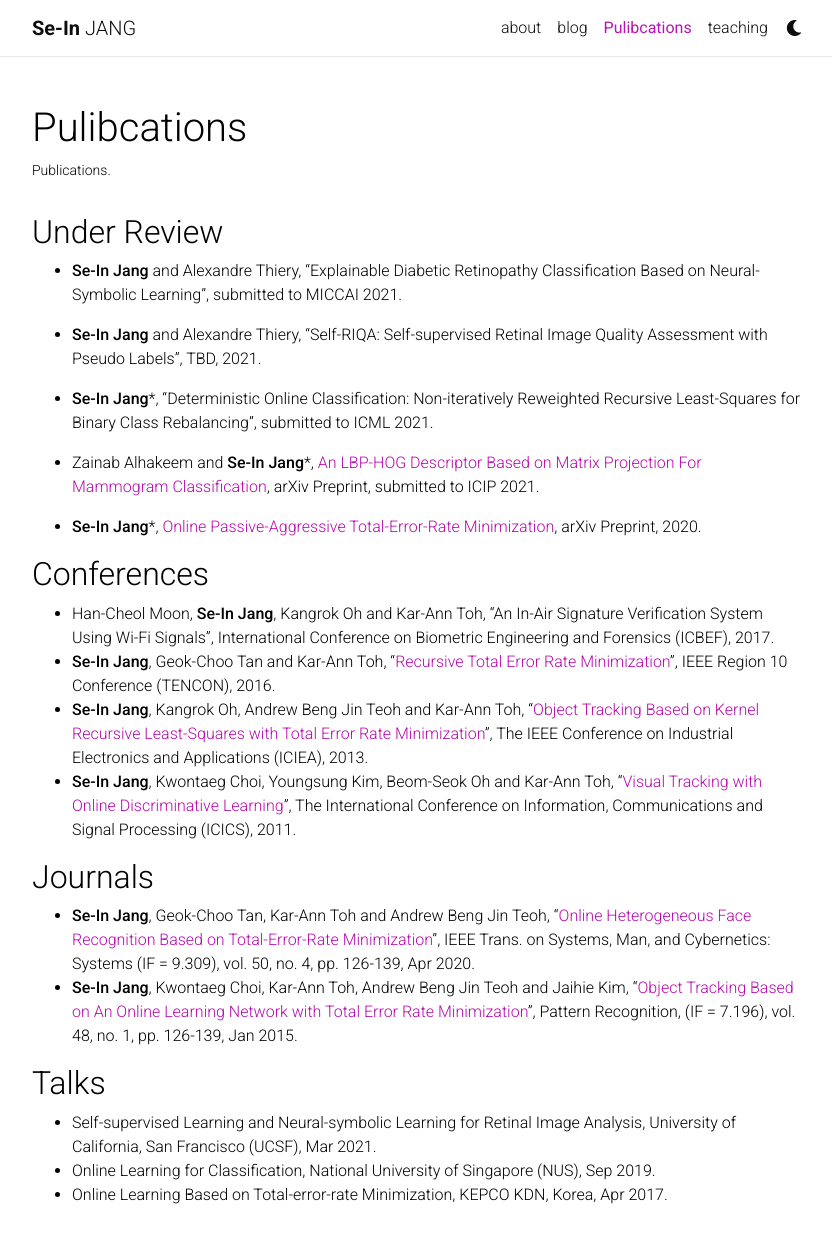
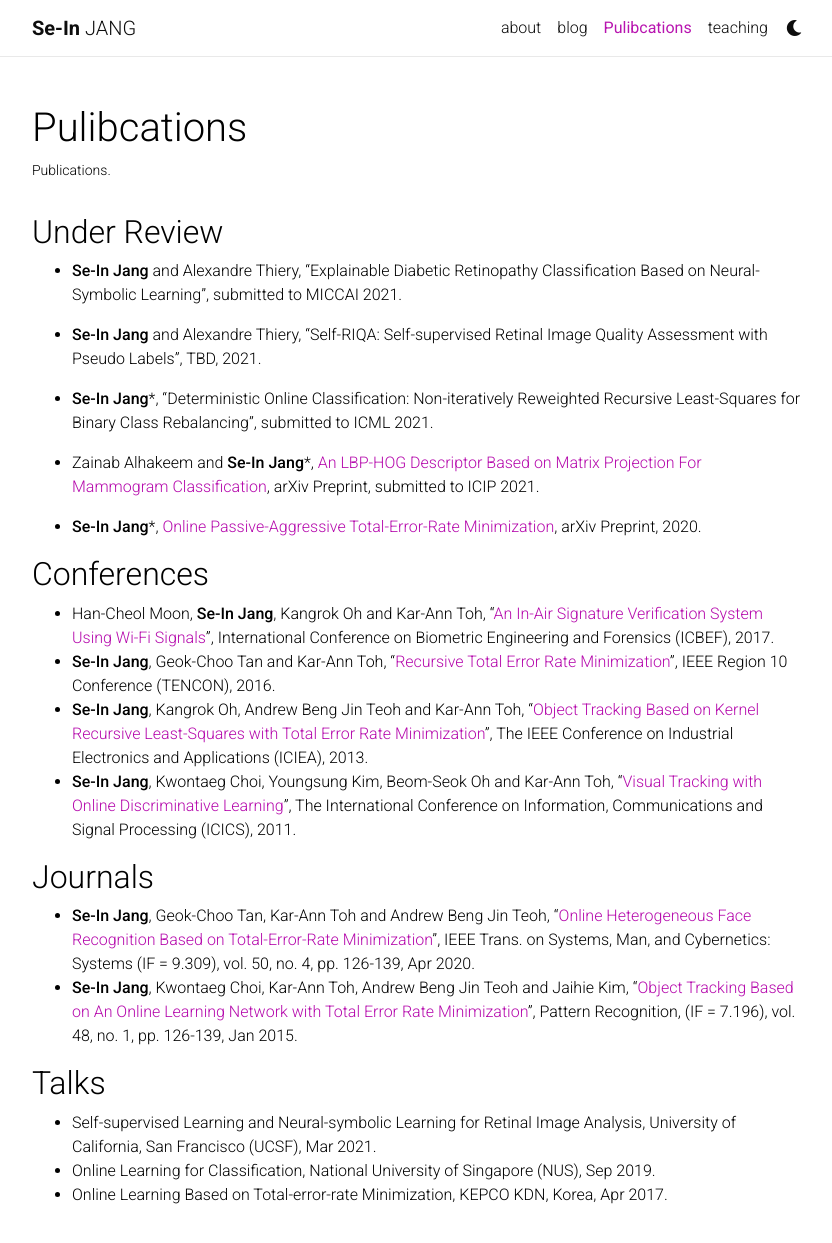
Before and after one commit to sijang/sijang.github.io, a Jekyll site: the page built from _pages/publications.md, in a window 1280 px wide and 1293 px high. Shown: the top 1243 px of the window, without its empty margins (223-1055 px from the left). Built offline with Jekyll 4.4.1, drawn with Linux system fonts in a browser that asks for light colours; nearby versions of some CDN libraries; a style sheet for code colours, icons or effects is not loaded; part of the change alters nothing that is shown.

```diff
--- a/_pages/publications.md
+++ b/_pages/publications.md
@@ -21,7 +21,7 @@ nav: true
 
 
 ## Conferences
-- Han-Cheol Moon, **Se-In Jang**, Kangrok Oh and Kar-Ann Toh, "An In-Air Signature Verification System Using Wi-Fi Signals", International Conference on Biometric Engineering and Forensics (ICBEF), 2017.
+- Han-Cheol Moon, **Se-In Jang**, Kangrok Oh and Kar-Ann Toh, "[An In-Air Signature Verification System Using Wi-Fi Signals](https://doi.org/10.1145/3168776.3168799){:target="_blank"}", International Conference on Biometric Engineering and Forensics (ICBEF), 2017.
 - **Se-In Jang**, Geok-Choo Tan and Kar-Ann Toh, "[Recursive Total Error Rate Minimization](https://doi.org/10.1109/TENCON.2016.7847954){:target="_blank"}", IEEE Region 10 Conference (TENCON), 2016.
 - **Se-In Jang**, Kangrok Oh, Andrew Beng Jin Teoh and Kar-Ann Toh, "[Object Tracking Based on Kernel Recursive Least-Squares with Total Error Rate Minimization](https://doi.org/10.1109/ICIEA.2013.6566588){:target="_blank"}", The IEEE Conference on Industrial Electronics and Applications (ICIEA), 2013.
 - **Se-In Jang**, Kwontaeg Choi, Youngsung Kim, Beom-Seok Oh and Kar-Ann Toh, "[Visual Tracking with Online Discriminative Learning](https://doi.org/10.1109/ICICS.2011.6173536){:target="_blank"}", The International Conference on Information, Communications and Signal Processing (ICICS), 2011.
```
